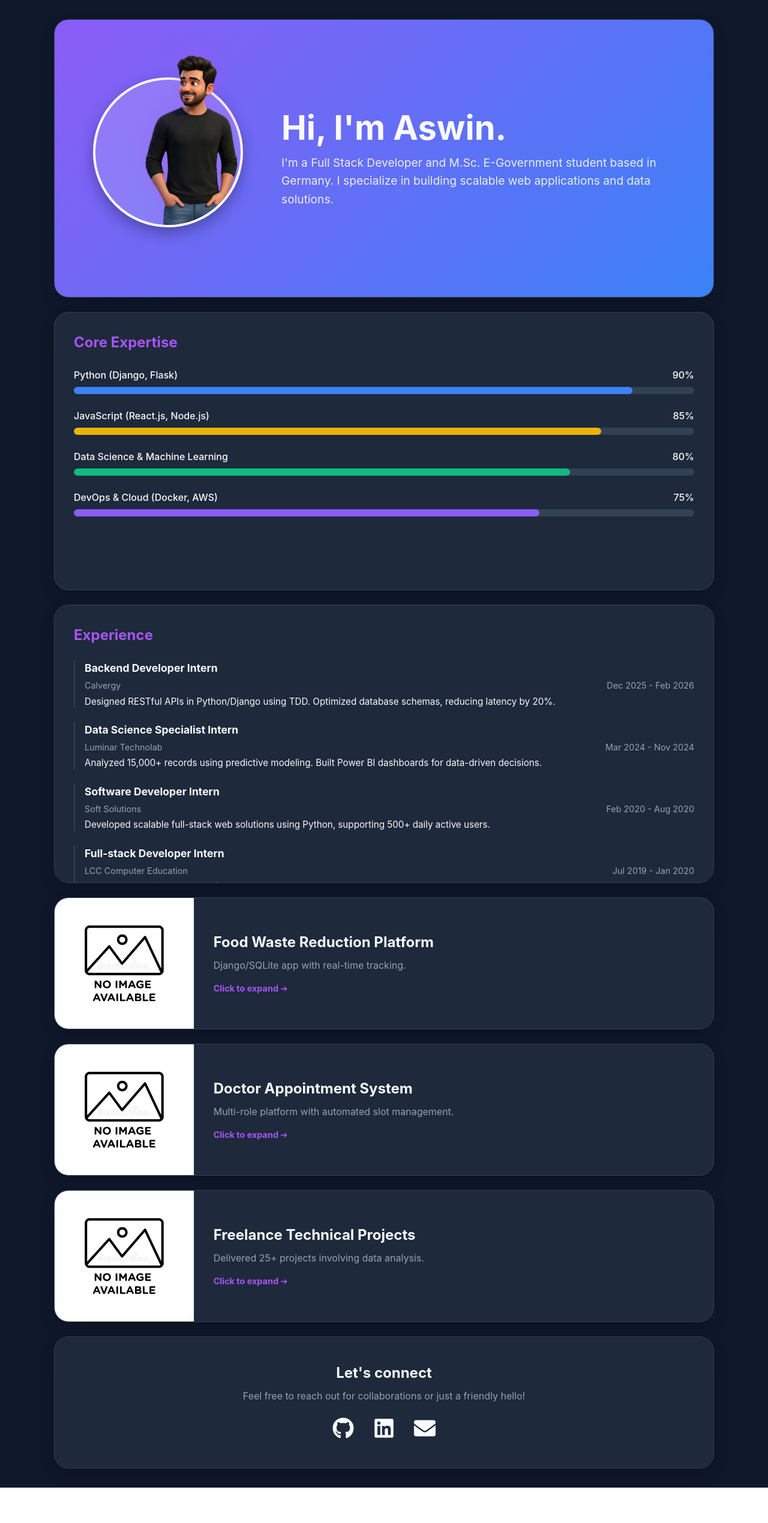
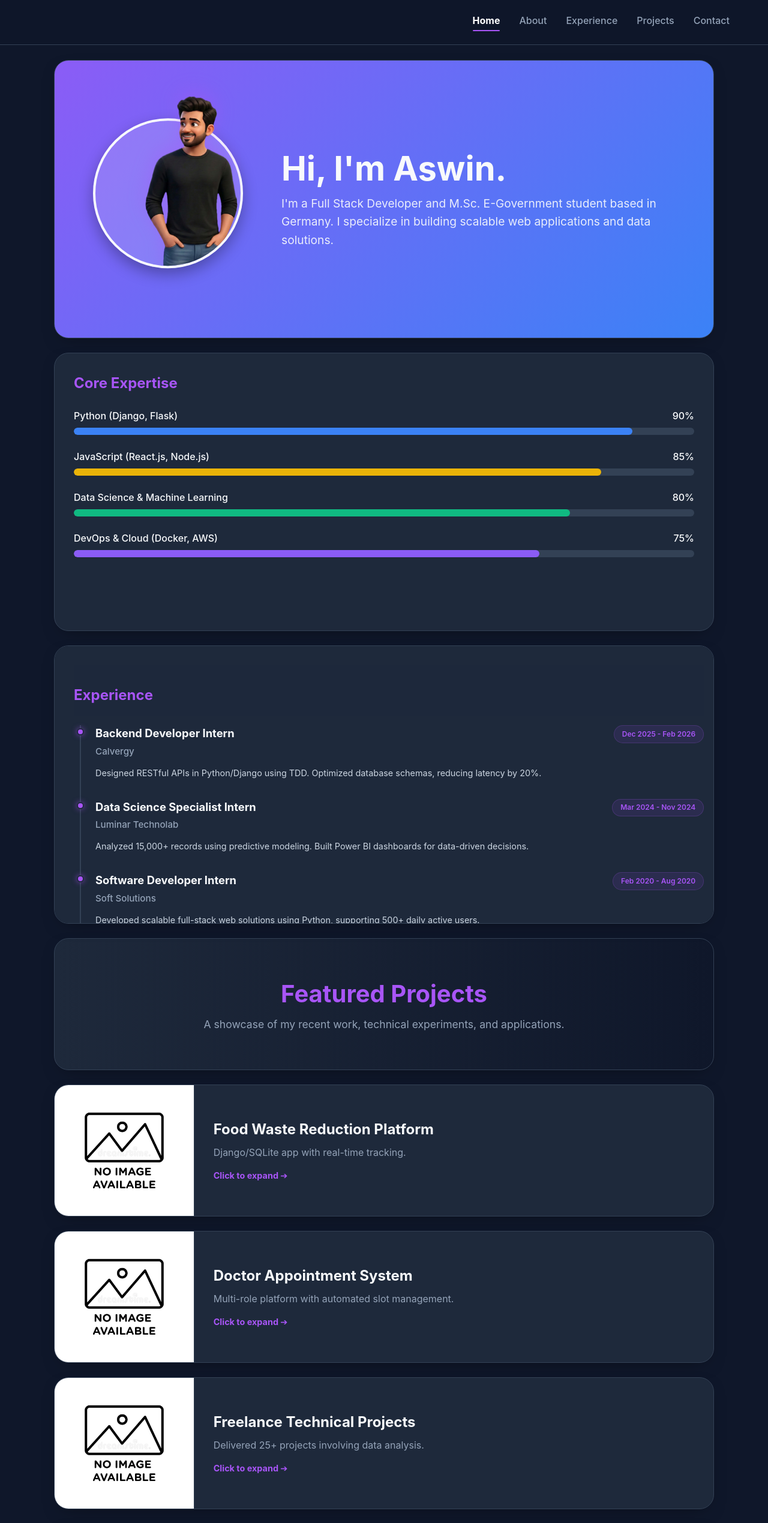
Before and after one commit to aswin8884/my-portfolio, a React (Vite) app: page / in a window 1280 px wide. Shown: the top 2539 px of the page at 60% size. Before the commit the page ends 2480 px from the top, so only its background shows below. Built offline with nearby package versions, Linux system fonts and the light colour scheme.

Commit message:
Added EmailJS form, timeline experience, and scroll-spy navbar

```diff
--- a/package.json
+++ b/package.json
@@ -10,6 +10,7 @@
     "preview": "vite preview"
   },
   "dependencies": {
+    "@emailjs/browser": "^4.4.1",
     "framer-motion": "^12.34.3",
     "react": "^19.2.0",
     "react-dom": "^19.2.0",
--- a/src/App.css
+++ b/src/App.css
@@ -16,6 +16,80 @@ body {
   align-items: center;
   min-height: 100vh;
   padding: 2rem;
+  padding-top: 100px;
+}
+
+html {
+  scroll-behavior: smooth;
+}
+
+[id] {
+  scroll-margin-top: 100px;
+}
+
+/* =========================================
+   NAVBAR STYLES
+========================================= */
+.navbar {
+  position: fixed;
+  top: 0;
+  left: 0;
+  width: 100%;
+  height: 75px;
+  display: flex;
+  justify-content: space-between;
+  align-items: center;
+  padding: 0 5%;
+  background: rgba(15, 23, 42, 0.85);
+  backdrop-filter: blur(10px);
+  -webkit-backdrop-filter: blur(10px);
+  z-index: 2000;
+  border-bottom: 1px solid #334155;
+}
+
+.navbar-logo {
+  font-size: 1.8rem;
+  font-weight: 800;
+  color: #f8fafc;
+}
+
+.navbar-links {
+  display: flex;
+  gap: 2rem;
+  list-style: none;
+}
+
+.navbar-links a {
+  color: #94a3b8;
+  text-decoration: none;
+  font-size: 1rem;
+  font-weight: 500;
+  transition: color 0.2s ease;
+}
+
+.navbar-links a:hover {
+  color: #f8fafc;
+}
+
+.navbar-links a.active {
+  color: #ffffff;
+  font-weight: 700;
+}
+
+.navbar-links a.active::after {
+  content: '';
+  display: block;
+  width: 100%;
+  height: 2px;
+  background-color: #a855f7;
+  margin-top: 4px;
+  border-radius: 2px;
+}
+
+@media (max-width: 600px) {
+  .navbar-links {
+    display: none;
+  }
 }
 
 /* =========================================
@@ -75,16 +149,13 @@ body {
   line-height: 1.6;
 }
 
-/* 1. The Main Container */
 .avatar-container {
   position: relative;
   width: 250px;
   height: 250px;
   flex-shrink: 0;
-  /* NO overflow: hidden here, so your head is free to pop out! */
 }
 
-/* 2. The Circle Background */
 .avatar-circle {
   position: absolute;
   bottom: 0;
@@ -98,30 +169,26 @@ body {
   z-index: 1;
 }
 
-/* 3. THE MAGIC WRAPPER */
 .avatar-clip-wrapper {
   position: absolute;
-  bottom: 4px; /* Sits perfectly inside the bottom border */
-  left: 4px;   /* Sits perfectly inside the left border */
-  width: 242px; /* 250px minus the 4px border on each side */
-  height: 350px; /* Much taller than the circle to let your head extend out */
-  border-bottom-left-radius: 121px; /* Matches the curve of the circle */
-  border-bottom-right-radius: 121px; /* Matches the curve of the circle */
-  overflow: hidden; /* This cleanly cuts off the bottom corners of your shirt! */
+  bottom: 4px;
+  left: 4px;
+  width: 242px;
+  height: 350px;
+  border-bottom-left-radius: 121px;
+  border-bottom-right-radius: 121px;
+  overflow: hidden;
   z-index: 2;
-
   display: flex;
   justify-content: center;
-  align-items: flex-end; /* Grounds your body to the bottom */
+  align-items: flex-end;
 }
 
-/* 4. The Image Itself */
 .hero-avatar-popout {
-  width: 260px; /* Large and proud */
+  width: 260px;
   height: auto;
   object-fit: contain;
-  margin-bottom: -10px; /* Pulls it down slightly to hide the flat cut against the curve */
-  /* This creates a 3D shadow ONLY on the parts of your body popping out */
+  margin-bottom: -10px;
   filter: drop-shadow(0px -10px 15px rgba(168, 85, 247, 0.4));
 }
 
@@ -167,21 +234,131 @@ body {
 }
 
 /* =========================================
-   5. EXPERIENCE CARD
+   5. EXPERIENCE CARD & TIMELINE
 ========================================= */
 .experience-card {
   grid-column: span 4;
   grid-row: span 2;
   justify-content: flex-start;
+  overflow-y: auto;
+  padding-right: 1rem;
+  position: relative;
 }
 
 .experience-card::-webkit-scrollbar { width: 6px; }
 .experience-card::-webkit-scrollbar-track { background: transparent; }
 .experience-card::-webkit-scrollbar-thumb { background: #475569; border-radius: 10px; }
 
+.experience-header {
+  position: sticky;
+  top: -2rem;
+  background-color: rgba(30, 41, 59, 0.95);
+  backdrop-filter: blur(5px);
+  -webkit-backdrop-filter: blur(5px);
+  padding-top: 2rem;
+  padding-bottom: 1rem;
+  margin-bottom: 1rem;
+  z-index: 10;
+}
+
+.experience-header h2 {
+  color: #a855f7;
+  margin: 0;
+}
+
+.timeline-container {
+  display: flex;
+  flex-direction: column;
+  margin-left: 10px;
+}
+
+.timeline-item {
+  position: relative;
+  border-left: 2px solid #334155;
+  padding-left: 1.5rem;
+  padding-bottom: 2rem;
+}
+
+/* Removes the line and padding on the last item for a clean finish */
+.timeline-item:last-child {
+  border-left: 2px solid transparent;
+  padding-bottom: 0;
+}
+
+.timeline-node {
+  position: absolute;
+  left: -7px;
+  top: 5px;
+  width: 12px;
+  height: 12px;
+  border-radius: 50%;
+  background-color: #a855f7;
+  box-shadow: 0 0 10px rgba(168, 85, 247, 0.6);
+  border: 2px solid #1e293b;
+}
+
+.timeline-item-header {
+  display: flex;
+  justify-content: space-between;
+  align-items: flex-start;
+  flex-wrap: wrap;
+  gap: 0.5rem;
+  margin-bottom: 0.2rem;
+}
+
+.timeline-role {
+  font-size: 1.15rem;
+  color: #f8fafc;
+  margin: 0;
+}
+
+.timeline-date {
+  font-size: 0.75rem;
+  font-weight: 600;
+  color: #a855f7;
+  background-color: rgba(168, 85, 247, 0.1);
+  padding: 0.3rem 0.8rem;
+  border-radius: 20px;
+  border: 1px solid rgba(168, 85, 247, 0.2);
+}
+
+.timeline-company {
+  font-size: 0.95rem;
+  color: #94a3b8;
+  font-weight: 500;
+  margin-bottom: 0.75rem;
+}
+
+.timeline-desc {
+  font-size: 0.9rem;
+  line-height: 1.6;
+  color: #cbd5e1;
+  margin: 0;
+}
+
 /* =========================================
    6. PROJECT CARDS
 ========================================= */
+
+.projects-header-card {
+  grid-column: span 4;
+  grid-row: span 1;
+  align-items: center;
+  text-align: center;
+  background: linear-gradient(to right, #1e293b, #0f172a);
+}
+
+.projects-header-card h2 {
+  color: #a855f7;
+  font-size: 2.5rem;
+  margin-bottom: 0.5rem;
+}
+
+.projects-header-card p {
+  color: #94a3b8;
+  font-size: 1.1rem;
+}
+
 .project-card {
   grid-column: span 4;
   grid-row: span 1;
@@ -219,12 +396,122 @@ body {
 }
 
 /* =========================================
-   7. CONTACT CARD
+   7. CONTACT & FORM CARDS (STACKED)
 ========================================= */
-.contact-card {
+.contact-card, .contact-form-card {
   grid-column: span 4;
-  grid-row: span 1;
+  grid-row: span 2;
+  justify-content: center;
+}
+
+/* --- Social Buttons Row Styling --- */
+.social-links-container {
+  display: flex;
+  flex-direction: row;
+  flex-wrap: wrap;
+  justify-content: center;
+  gap: 1rem;
+}
+
+.social-btn {
+  display: inline-flex;
   align-items: center;
+  gap: 0.5rem;
+  padding: 0.75rem 1.2rem;
+  background: #0f172a;
+  border: 1px solid #334155;
+  border-radius: 12px;
+  color: #f8fafc;
+  text-decoration: none;
+  font-weight: 600;
+  font-size: 0.95rem;
+  transition: all 0.3s ease;
+}
+
+.social-btn:hover {
+  transform: translateY(-3px);
+  color: #ffffff;
+}
+
+/* Custom Brand Hover Colors */
+.github-btn:hover {
+  background-color: #333333;
+  border-color: #333333;
+}
+
+.linkedin-btn:hover {
+  background-color: #0077b5;
+  border-color: #0077b5;
+}
+
+.email-btn:hover {
+  background-color: #ea4335;
+  border-color: #ea4335;
+}
+
+.whatsapp-btn:hover {
+  background-color: #25D366;
+  border-color: #25D366;
+}
+
+body.light-mode .social-btn {
+  background: #f1f5f9;
+  color: #0f172a;
+  border-color: #cbd5e1;
+}
+body.light-mode .social-btn:hover {
+  color: #ffffff;
+}
+
+/* --- Contact Form Inputs Styling --- */
+.contact-form {
+  display: flex;
+  flex-direction: column;
+  gap: 1.2rem;
+  width: 100%;
+}
+
+.contact-form input,
+.contact-form textarea {
+  width: 100%;
+  padding: 1rem;
+  border-radius: 12px;
+  border: 1px solid #334155;
+  background-color: #0f172a;
+  color: #f8fafc;
+  font-family: inherit;
+  font-size: 1rem;
+  transition: border-color 0.3s ease, outline 0.3s ease;
+}
+
+.contact-form input:focus,
+.contact-form textarea:focus {
+  outline: none;
+  border-color: #a855f7;
+}
+
+.submit-btn {
+  padding: 1rem;
+  border-radius: 12px;
+  border: none;
+  background-color: #a855f7;
+  color: white;
+  font-weight: 700;
+  font-size: 1rem;
+  cursor: pointer;
+  transition: background-color 0.3s ease, transform 0.2s ease;
+  margin-top: 0.5rem;
+}
+
+.submit-btn:hover {
+  background-color: #9333ea;
+  transform: translateY(-2px);
+}
+
+.form-status {
+  margin-top: 1rem;
+  font-weight: 500;
+  color: #10b981;
   text-align: center;
 }
 
@@ -297,7 +584,6 @@ body {
   padding: 2.5rem;
 }
 
-/* Modal Navigation (Arrows & Dots) */
 .nav-btn {
   position: absolute;
   top: 50%;
@@ -355,8 +641,6 @@ body {
 /* =========================================
    9. MOBILE RESPONSIVE QUERIES
 ========================================= */
-
-/* Consolidate all tablet/mobile rules (max-width: 900px) */
 @media (max-width: 900px) {
   /* Grid */
   .bento-grid {
@@ -379,12 +663,10 @@ body {
   .hero-card p { max-width: 100%; }
   .hero-text-container { text-align: center; }
 
-/* ... keep your mobile grid and hero-card rules ... */
-
   .avatar-container {
     width: 200px;
     height: 200px;
-    margin-top: 3rem; /* Gives space for the pop-out head on mobile */
+    margin-top: 3rem;
   }
   .avatar-circle {
     width: 200px;
@@ -411,9 +693,12 @@ body {
     border-right: none;
     border-bottom: 1px solid #334155;
   }
+
+  .contact-card, .contact-form-card {
+    grid-column: span 1 !important;
+  }
 }
 
-/* Small Mobile tweaks for the Modal (max-width: 768px) */
 @media (max-width: 768px) {
   .modal-overlay { padding: 1rem; }
   .modal-image-container { height: 200px; }
--- a/src/App.jsx
+++ b/src/App.jsx
@@ -2,32 +2,45 @@ import './App.css';
 import Hero from './components/Hero';
 import About from './components/About';
 import ProjectCard from './components/ProjectCard';
-import ExperienceCard from './components/ExperienceCard'; // 1. Import it here
+import ExperienceCard from './components/ExperienceCard';
 import Contact from './components/Contact';
+import ContactForm from './components/ContactForm';
 import { projectsData } from './data/projects';
+import Navbar from './components/Navbar';
 
 function App() {
   return (
-    <div className="bento-grid">
-      <Hero />
-      <About />
+    <>
+      {/* 1. Navbar sits safely outside the grid */}
+      <Navbar />
 
-      {/* 2. Place it here so it sits nicely in the grid */}
-      <ExperienceCard />
+      {/* 2. The Bento Grid holds the rest of your portfolio */}
+      <div className="bento-grid">
+        <Hero />
+        <About />
+        <ExperienceCard />
 
-  {projectsData.map((project) => (
+        <div id="projects" className="bento-card projects-header-card">
+          <h2>Featured Projects</h2>
+          <p>A showcase of my recent work, technical experiments, and applications.</p>
+        </div>
+
+       {projectsData.map((project, index) => (
         <ProjectCard
           key={project.id}
+          id={index === 0 ? "projects" : undefined} /* NEW: Gives the ID to only the first card! */
           title={project.title}
           description={project.description}
-          longDescription={project.longDescription} /* NEW */
-          techStack={project.techStack}             /* NEW */
-          images={project.images}                   /* CHANGED FROM 'image' to 'images' */
+          longDescription={project.longDescription}
+          techStack={project.techStack}
+          images={project.images}
         />
       ))}
 
-      <Contact />
-    </div>
+        <Contact />
+        <ContactForm />
+      </div>
+    </>
   );
 }
 
--- a/src/components/About.jsx
+++ b/src/components/About.jsx
@@ -10,7 +10,7 @@ const skillsData = [
 
 const About = () => {
   return (
-    <motion.div
+    <motion.div id="about"
       whileHover={{ scale: 1.01, transition: { type: "spring", stiffness: 300 } }}
       className="bento-card about-card"
     >
--- a/src/components/Contact.jsx
+++ b/src/components/Contact.jsx
@@ -1,34 +1,32 @@
-import { motion } from 'framer-motion';
-import { FaGithub, FaLinkedin, FaEnvelope } from 'react-icons/fa';
+import { FiGithub, FiLinkedin, FiMail } from 'react-icons/fi';
+import { FaWhatsapp } from 'react-icons/fa'; // 1. Import the WhatsApp icon
 
 const Contact = () => {
-  const iconStyle = {
-    color: '#f8fafc',
-    transition: 'color 0.3s ease',
-  };
-
   return (
-    <motion.div
-      whileHover={{ scale: 1.02, transition: { type: "spring", stiffness: 300 } }}
-      className="bento-card contact-card"
-    >
-      <h2>Let's connect</h2>
-      <p style={{ marginTop: '0.5rem', color: '#94a3b8' }}>
-        Feel free to reach out for collaborations or just a friendly hello!
+    <div id="contact" className="bento-card contact-card">
+      <h2 style={{ color: '#a855f7', marginBottom: '1rem' }}>Let's Connect</h2>
+      <p style={{ color: '#94a3b8', marginBottom: '2rem' }}>
+        Feel free to reach out for collaborations, opportunities, or just to say hello!
       </p>
 
-      <div style={{ display: 'flex', gap: '2rem', marginTop: '1.5rem' }}>
-        <a href="https://github.com/aswin8884" target="_blank" rel="noreferrer" style={iconStyle}> {/* [cite: 2] */}
-            <FaGithub size={36} className="social-icon" />
+      <div className="social-links-container">
+        <a href="https://github.com/aswin8884" target="_blank" rel="noreferrer" className="social-btn github-btn">
+          <FiGithub size={20} /> GitHub
         </a>
-        <a href="https://linkedin.com/in/aswin-pulickal-9aa4a42b0" target="_blank" rel="noreferrer" style={iconStyle}> {/* [cite: 4, 2] */}
-            <FaLinkedin size={36} className="social-icon" />
+
+        <a href="https://linkedin.com/in/aswin-pulickal-9aa4a42b0" target="_blank" rel="noreferrer" className="social-btn linkedin-btn">
+          <FiLinkedin size={20} /> LinkedIn
         </a>
-        <a href="mailto:Aswinpulickal.professional@gmail.com" style={iconStyle}> {/* [cite: 2] */}
-            <FaEnvelope size={36} className="social-icon" />
+
+        <a href="mailto:aswinpulickal.professional@gmail.com" className="social-btn email-btn">
+          <FiMail size={20} /> Email
+        </a>
+
+        <a href="https://wa.me/+4915510823207?text=Hi%20Aswin!" target="_blank" rel="noreferrer" className="social-btn whatsapp-btn">
+          <FaWhatsapp size={20} /> WhatsApp
         </a>
       </div>
-    </motion.div>
+    </div>
   );
 };
 
--- /dev/null
+++ b/src/components/ContactForm.jsx
@@ -0,0 +1,43 @@
+import { useRef, useState } from 'react';
+import emailjs from '@emailjs/browser';
+
+const ContactForm = () => {
+  const form = useRef();
+  const [status, setStatus] = useState('');
+
+  const sendEmail = (e) => {
+    e.preventDefault();
+    setStatus('Sending...');
+
+    // Paste your 3 EmailJS keys right here!
+    emailjs.sendForm(
+      'service_4mbvl0f',
+      'template_xbiyl9i',
+      form.current,
+      'FJIYvz_Li5XzP8MHL'
+    )
+      .then((result) => {
+          setStatus('Message sent successfully!');
+          e.target.reset();
+      }, (error) => {
+          setStatus('Failed to send message.');
+          console.log(error.text);
+      });
+  };
+
+  return (
+    <div className="bento-card contact-form-card">
+      <h2 style={{ color: '#f8fafc', marginBottom: '1.5rem' }}>Send a Direct Message</h2>
+
+      <form ref={form} onSubmit={sendEmail} className="contact-form">
+        <input type="text" name="user_name" placeholder="Your Name" required />
+        <input type="email" name="user_email" placeholder="Your Email" required />
+        <textarea name="message" placeholder="Your Message" required rows="3"></textarea>
+        <button type="submit" className="submit-btn">Send Message</button>
+      </form>
+      {status && <p className="form-status">{status}</p>}
+    </div>
+  );
+};
+
+export default ContactForm;
--- a/src/components/ExperienceCard.jsx
+++ b/src/components/ExperienceCard.jsx
@@ -4,22 +4,33 @@ import { experienceData } from '../data/experience';
 const ExperienceCard = () => {
   return (
     <motion.div
-      whileHover={{ scale: 1.02, transition: { type: "spring", stiffness: 300 } }}
+      id='experience'
+      whileHover={{ scale: 1.01, transition: { type: "spring", stiffness: 300 } }}
       className="bento-card experience-card"
-      style={{ overflowY: 'auto' }} // Enables internal scrolling
     >
-      <h2 style={{ marginBottom: '1.5rem', color: '#a855f7' }}>Experience</h2>
+      <div className="experience-header">
+        <h2>Experience</h2>
+      </div>
 
-      <div style={{ display: 'flex', flexDirection: 'column', gap: '1.5rem' }}>
-        {experienceData.map((exp) => (
-          <div key={exp.id} style={{ borderLeft: '2px solid #334155', paddingLeft: '1rem' }}>
-            <h3 style={{ fontSize: '1.1rem' }}>{exp.role}</h3>
-            <div style={{ display: 'flex', justifyContent: 'space-between', fontSize: '0.9rem', color: '#94a3b8', margin: '0.3rem 0' }}>
-              <span>{exp.company}</span>
-              <span>{exp.date}</span>
+      <div className="timeline-container">
+        {experienceData.map((exp, index) => (
+          <motion.div
+            key={exp.id}
+            initial={{ opacity: 0, x: -20 }}
+            animate={{ opacity: 1, x: 0 }}
+            transition={{ delay: index * 0.2, duration: 0.5 }}
+            className="timeline-item"
+          >
+            <div className="timeline-node" />
+
+            <div className="timeline-item-header">
+              <h3 className="timeline-role">{exp.role}</h3>
+              <span className="timeline-date">{exp.date}</span>
             </div>
-            <p style={{ fontSize: '0.95rem', lineHeight: '1.4' }}>{exp.description}</p>
-          </div>
+
+            <h4 className="timeline-company">{exp.company}</h4>
+            <p className="timeline-desc">{exp.description}</p>
+          </motion.div>
         ))}
       </div>
     </motion.div>
--- /dev/null
+++ b/src/components/Navbar.jsx
@@ -0,0 +1,94 @@
+import { useState, useEffect } from 'react';
+
+const Navbar = () => {
+  const [activeLink, setActiveLink] = useState('home');
+
+  useEffect(() => {
+    const handleScroll = () => {
+      // The IDs of the sections we want to track
+      const sections = ['about', 'projects', 'contact'];
+
+      // Default to home if we are at the very top
+      let currentSection = 'home';
+
+      for (const section of sections) {
+        const element = document.getElementById(section);
+        if (element) {
+          // Calculates where the element is on the screen
+          const rect = element.getBoundingClientRect();
+
+          // If the element's top edge passes the 200px mark from the top of the screen, it becomes active!
+          if (rect.top <= 200) {
+            currentSection = section;
+          }
+        }
+      }
+
+      setActiveLink(currentSection);
+    };
+
+    // Listen for scrolling
+    window.addEventListener('scroll', handleScroll);
+
+    // Run it once immediately when the page loads
+    handleScroll();
+
+    // Cleanup the listener when the component unmounts
+    return () => window.removeEventListener('scroll', handleScroll);
+  }, []);
+
+  return (
+    <nav className="navbar">
+      <div className="navbar-logo">
+        <a href="#" style={{ color: 'inherit', textDecoration: 'none' }}>
+
+        </a>
+      </div>
+
+      <ul className="navbar-links">
+        <li>
+          <a
+            href="#"
+            className={activeLink === 'home' ? 'active' : ''}
+          >
+            Home
+          </a>
+        </li>
+        <li>
+          <a
+            href="#about"
+            className={activeLink === 'about' ? 'active' : ''}
+          >
+            About
+          </a>
+        </li>
+        <li>
+          <a
+            href="#experience"
+            className={activeLink === 'experience' ? 'active' : ''}
+          >
+            Experience
+          </a>
+        </li>
+        <li>
+          <a
+            href="#projects"
+            className={activeLink === 'projects' ? 'active' : ''}
+          >
+            Projects
+          </a>
+        </li>
+        <li>
+          <a
+            href="#contact"
+            className={activeLink === 'contact' ? 'active' : ''}
+          >
+            Contact
+          </a>
+        </li>
+      </ul>
+    </nav>
+  );
+};
+
+export default Navbar;
--- a/src/components/ProjectCard.jsx
+++ b/src/components/ProjectCard.jsx
@@ -2,14 +2,14 @@ import { useState } from 'react'; // Notice useEffect is gone!
 import { motion, AnimatePresence } from 'framer-motion';
 import ProjectModal from './ProjectModal';
 
-const ProjectCard = ({ title, description, longDescription, techStack, images }) => {
+const ProjectCard = ({ id, title, description, longDescription, techStack, images }) => {
   const [isExpanded, setIsExpanded] = useState(false);
   const [currentImage, setCurrentImage] = useState(0);
 
   return (
     <>
       {/* --- THE STANDARD GRID CARD --- */}
-      <motion.div
+      <motion.div id={id}
         layoutId={`card-container-${title}`}
         whileHover={{ scale: 1.02 }}
         className="bento-card project-card"
```
Also changed, not shown: src/components/ProjectList.jsx (deleted), 1 other file (tests, documents, lock files or other folders).
